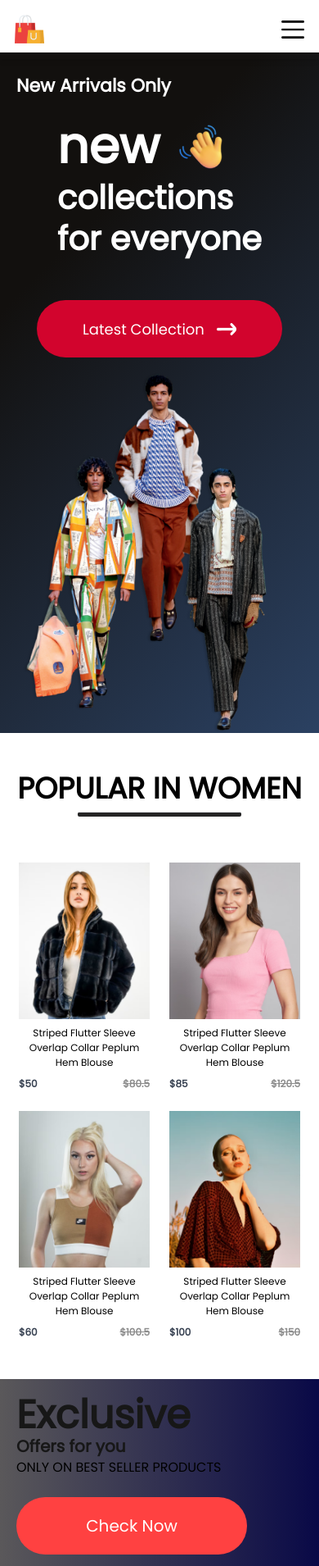
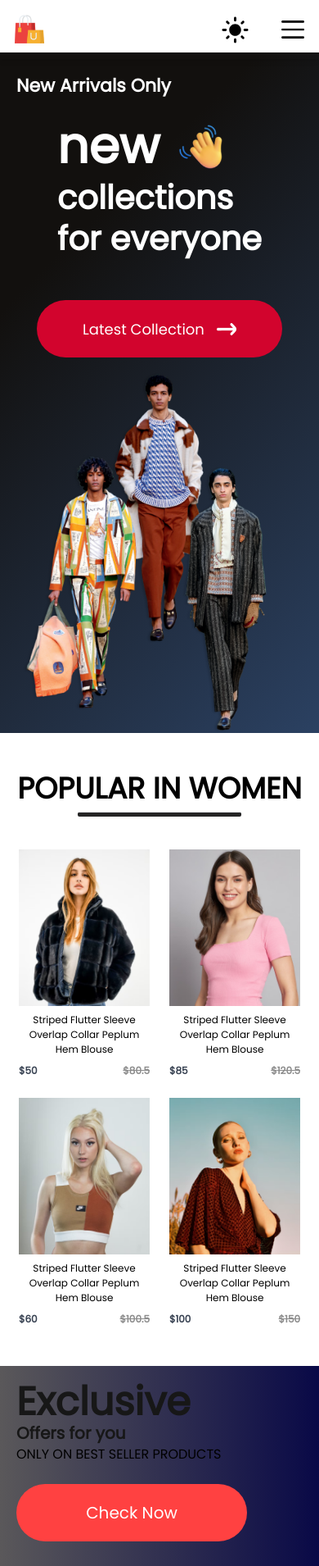
Before and after one commit to imadityayadav/frontend, a React (Create React App) app: page / in a window 390 px wide. Shown: the top 1910 px of the page at 82% size. Built offline with nearby package versions, Linux system fonts and the light colour scheme.

Commit message:
navbar_mobileresponsiveness_fixed

```diff
--- a/src/components/Navbar.jsx
+++ b/src/components/Navbar.jsx
@@ -29,7 +29,9 @@ const Navbar = () => {
           Shopper's Stop
         </p>
       </div>
-
+      <div className="ml-52 md:ml-8 lg:ml-auto xl:ml-auto mr-8">
+        <DarkModeToggle />
+      </div>
       <img
         className="block md:hidden w-8 cursor-pointer"
         src={ham}
@@ -104,7 +106,6 @@ const Navbar = () => {
 
       <div className="hidden md:flex items-center gap-6">
         <div className="flex gap-6">
-          <DarkModeToggle />
           <Link to="/">
             <button
               onClick={() => setMenu("shop")}
--- a/src/components/Popular.jsx
+++ b/src/components/Popular.jsx
@@ -4,11 +4,11 @@ import data_product from './assets/data.js';
 
 const Popular = () => {
   return (
-    <div className='popular flex flex-col items-center gap-2 h-auto mt-12 mb-12'>
+    <div className='popular flex flex-col items-center gap-2 h-auto mt-12'>
       <h1 className='text- text-4xl md:text-[50px] font-bold'>POPULAR IN WOMEN</h1>
       <hr className='w-[200px] h-[6px] rounded-sm bg-[#252525]' />
 
-      <div className='popular-item mt-12 flex flex-wrap justify-center gap-6'>
+      <div className='popular-item mt-8 flex flex-wrap justify-center gap-6 lg-flex-row sm:flex-row'>
         {
             data_product.map((item, i) => (
                 <Item
```
Also changed, not shown: src/components/items.jsx (+0 -7 lines).
